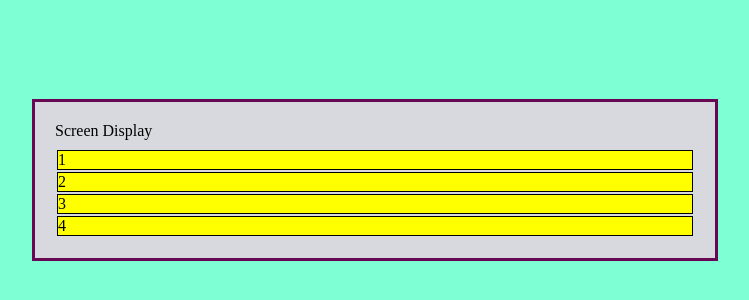
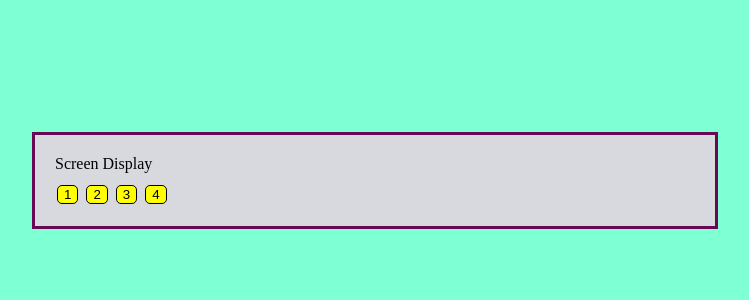
Before and after one commit to kibeetfelix/screen-display, a plain HTML site: page index.html in a window 1280 px wide. Shown: the part 220-520 px from the top of the page, without its empty margins (265-1014 px from the left). Drawn offline with Linux system fonts and the light colour scheme.

Commit message:
border-radius

```diff
--- a/index.html
+++ b/index.html
@@ -13,10 +13,10 @@
     <div class="container">
         <div class="box"> Screen Display</div>
         <div class="numbers">
-            <div class="box1">1</div>
-            <div class="box2">2</div>
-            <div class="box3">3</div>
-            <div class="box4">4</div>
+            <button class="box1">1</button>
+            <button class="box2">2</button>
+            <button class="box3">3</button>
+            <button class="box4">4</button>
         </div>
     </div>
 
--- a/styles.css
+++ b/styles.css
@@ -23,23 +23,26 @@ body {
     border: solid 1px black;
     background-color: yellow;
     margin: 2px;
-
+    border-radius: 5px;
 }
 
 .box2 {
     border: solid 1px black;
     background-color: yellow;
     margin: 2px;
+    border-radius: 5px;
 }
 
 .box3 {
     border: solid 1px black;
     background-color: yellow;
     margin: 2px;
+    border-radius: 5px;
 }
 
 .box4 {
     border: solid 1px black;
     background-color: yellow;
     margin: 2px;
+    border-radius: 5px;
 }
```
